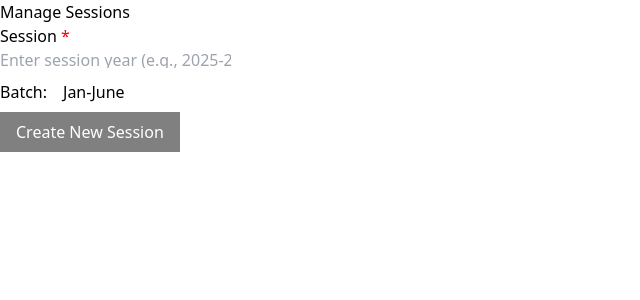
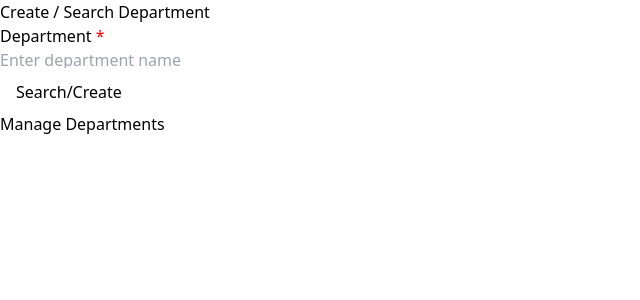
Before and after one commit to Tarun-CTUniversity/miniERP, a React (Vite) app in the folder frontend/: page / in a window 1280 px wide. Shown: the top 300 px of the page, without its empty margins (0-640 px from the left). Built offline with nearby package versions, Linux system fonts and the light colour scheme.

Commit message:
Added Dep_management

```diff
--- a/frontend/src/App.jsx
+++ b/frontend/src/App.jsx
@@ -7,6 +7,7 @@ import CancelButton from './component/Buttons/CancelButton'
 import BackButton from './component/Buttons/BackButton'
 import CustomToggleButton from './component/ToggleButtons/CustomToggleButton'
 import AdminManageSessions from './SessionManagement/AdminManageSession'
+import Dep_management from './SessionManagement/Dep_management'
 
 
 
@@ -15,6 +16,8 @@ function App() {
   const handleSubmit = () =>{
     console.log("data")
   }
+
+  return Dep_management();
 
   return AdminManageSessions();
 
--- /dev/null
+++ b/frontend/src/SessionManagement/Dep_management.jsx
@@ -0,0 +1,72 @@
+import React, { useState } from "react";
+import CustomInput from "../component/Inputs/CustomInput";
+import CustomToggleButton from "../component/ToggleButtons/CustomToggleButton";
+
+const Dep_management = () => {
+  const [departmentName, setDepartmentName] = useState("");
+  const [departments, setDepartments] = useState([]);
+
+  // Function to generate an abbreviation
+  const generateAbbreviation = (name) => {
+    return name
+      .split(" ")
+      .map((word) => word[0].toUpperCase())
+      .join("");
+  };
+
+  // Handle search or create department
+  const handleSearchCreate = () => {
+    if (departmentName && !departments.find((d) => d.name === departmentName)) {
+      const newDept = { name: departmentName, abbr: generateAbbreviation(departmentName) };
+      setDepartments([...departments, newDept]);
+      setDepartmentName("");
+    }
+  };
+
+  // Handle delete department
+  const handleDelete = (abbr) => {
+    setDepartments(departments.filter((dept) => dept.abbr !== abbr));
+  };
+
+  return (
+    <div className="p-6">
+      {/* Upper Div - Search/Create Department */}
+      <div className="bg-gray-100 p-4 rounded-lg mb-6">
+        <h2 className="text-xl font-bold mb-4">Create / Search Department</h2>
+        <div className="flex items-center gap-4">
+          <CustomInput
+            name="Department"
+            placeholder="Enter department name"
+            handleChange={(name, value) => setDepartmentName(value)}
+          />
+          <CustomToggleButton
+            text1="Search/Create"
+            text2="Searching..."
+            toggleValue="Search/Create"
+            changeValue={handleSearchCreate}
+          />
+        </div>
+      </div>
+
+      {/* Lower Div - Manage Departments */}
+      <div className="bg-gray-200 p-4 rounded-lg">
+        <h2 className="text-xl font-bold mb-4">Manage Departments</h2>
+        <div className="space-y-3">
+          {departments.map((dept) => (
+            <div key={dept.abbr} className="flex justify-between items-center bg-white p-3 rounded-lg shadow">
+              <span className="text-lg font-medium">{dept.name} ({dept.abbr})</span>
+              <CustomToggleButton
+                text1="Delete"
+                text2="Confirm"
+                toggleValue="Delete"
+                changeValue={() => handleDelete(dept.abbr)}
+              />
+            </div>
+          ))}
+        </div>
+      </div>
+    </div>
+  );
+};
+
+export default Dep_management;
```
Also changed, not shown: frontend/src/SessionManagement/AdminManageSession.jsx (+4 -5 lines).
